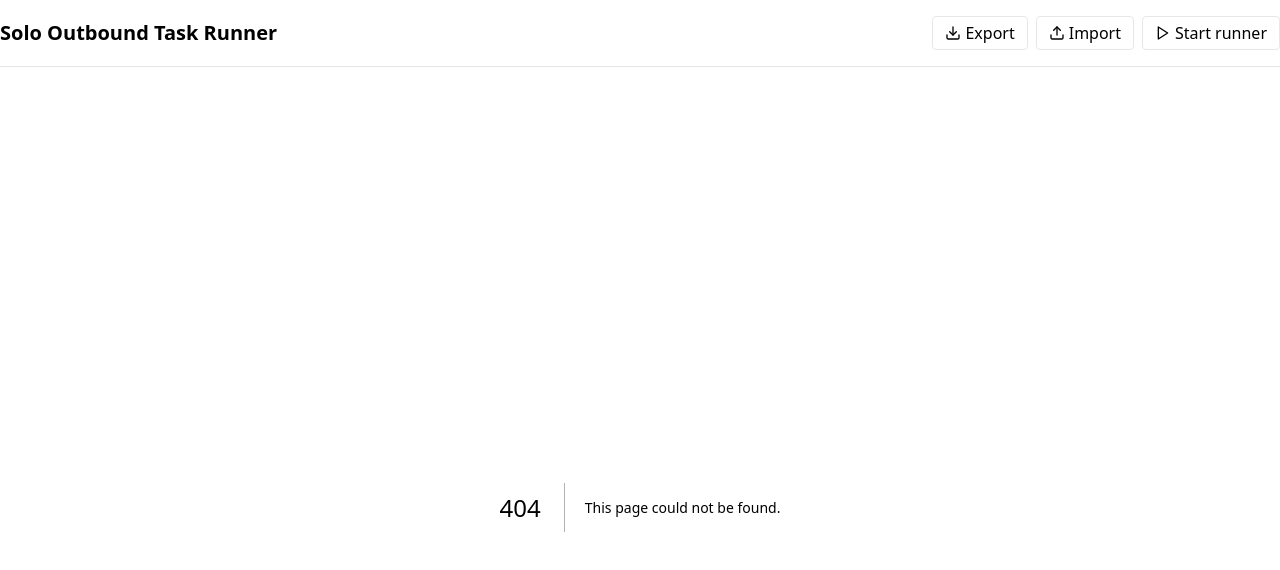
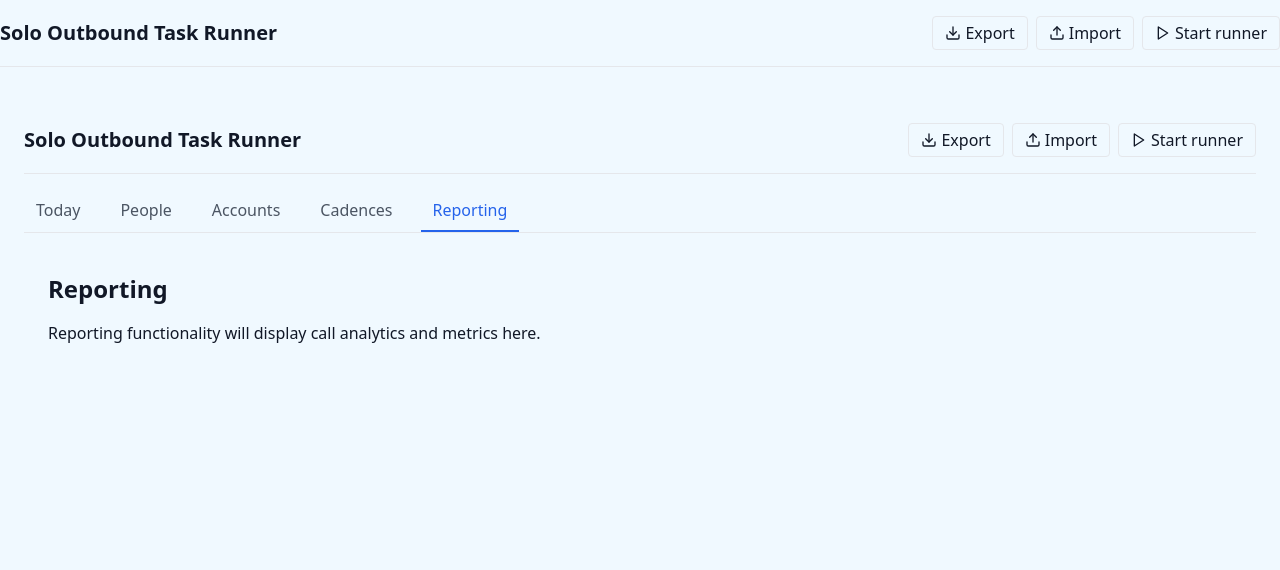
Before and after one commit to Haydeen16/solo-outbound-task-runner, a Next.js app: page /reporting in a window 1280 px wide. Before the commit this address had no page. Shown: the top 570 px of the page. Built offline with nearby package versions, Linux system fonts and the light colour scheme.

Commit message:
Create Reporting page

```diff
--- /dev/null
+++ b/app/reporting/page.tsx
@@ -0,0 +1,17 @@
+'use client'
+
+import Header from '../../components/Header';
+import Tabs from '../../components/Tabs';
+
+export default function ReportingPage() {
+  return (
+    <div className="min-h-screen">
+      <Header />
+      <Tabs />
+      <div className="max-w-7xl mx-auto p-6">
+        <h1 className="text-2xl font-semibold mb-4">Reporting</h1>
+        <p>Reporting functionality will display call analytics and metrics here.</p>
+      </div>
+    </div>
+  );
+}
```
